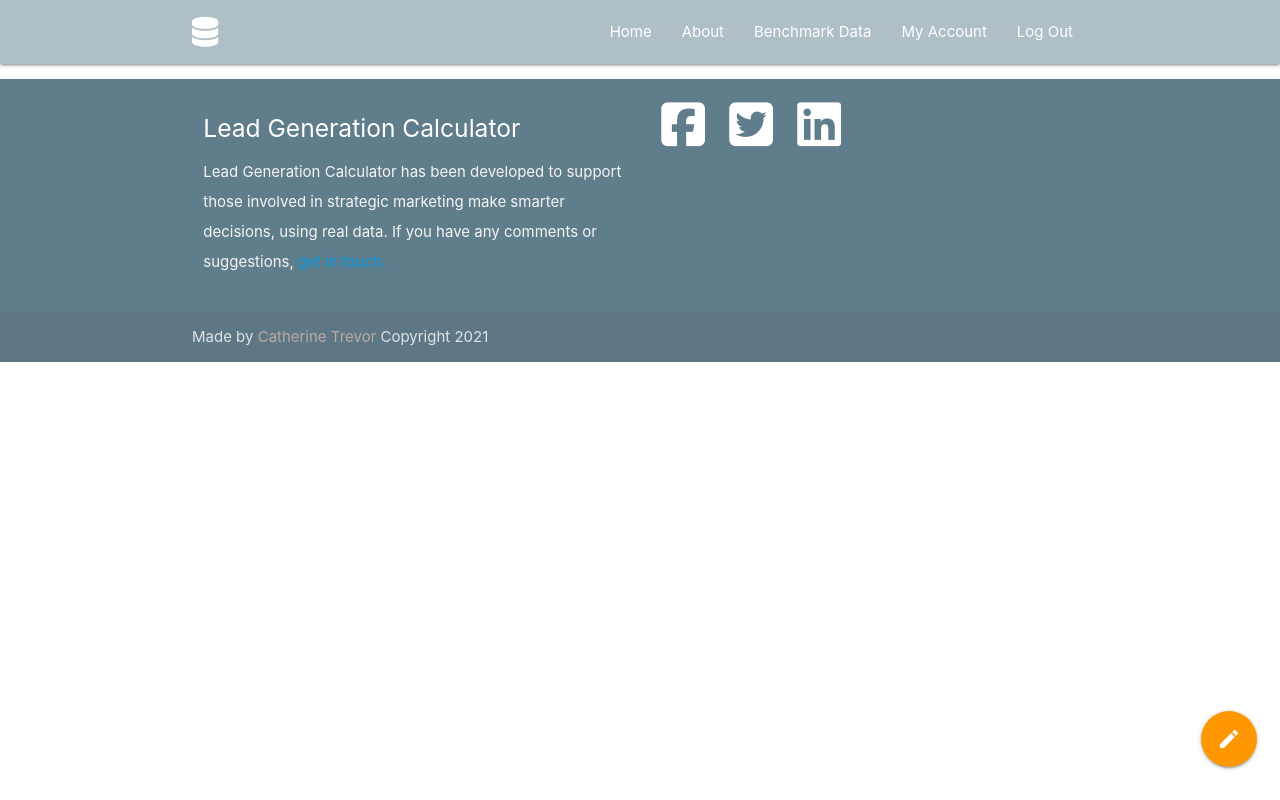
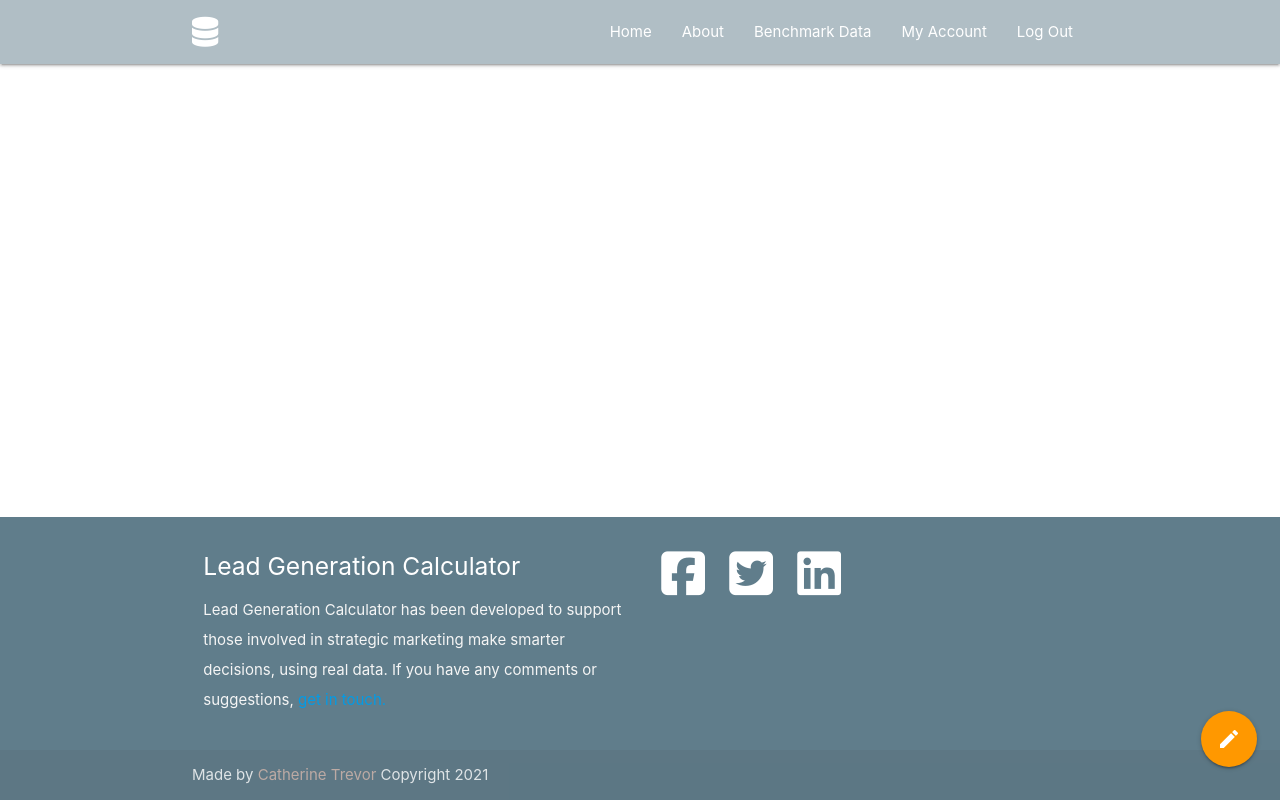
Before and after one commit to CatherineTrevor/lead-generator-calculator, a Flask app: page /account_profile in a window 1280 px wide. Run offline with Flask 2, Linux system fonts and the light colour scheme; the visitor is signed in with stand-in values (Sample User, id 1); a database or web service that is not in the repository returns one stand-in record (values such as "Sample title"); data that the repository does not hold is empty; some libraries are stand-ins or nearby versions.

Commit message:
update css to fix footer to bottom of log in and sign up pages

```diff
--- a/static/css/style.css
+++ b/static/css/style.css
@@ -7,8 +7,7 @@
  * Modified for lead-generation-calculator
  */
 
-
- /***Navigation***/
+/***Navigation***/
 nav ul a,
 nav .brand-logo {
   color: #444;
@@ -28,6 +27,14 @@
 
 /***General***/
 
+body {
+  display: flex;
+  min-height: 100vh;
+  flex-direction: column;
+}
+main {
+  flex: 1 0 auto;
+}
 .icon-block {
   padding: 0 15px;
 }
--- a/templates/base.html
+++ b/templates/base.html
@@ -16,6 +16,7 @@
     <title>Lead Generator Calculator</title>
   </head>
   <body>
+    <header>
       <!-- top navbar-->
       <nav class="blue-grey lighten-3" role="navigation">
         <div class="nav-wrapper container">
@@ -56,6 +57,8 @@
           <a href="#" data-target="nav-mobile" class="sidenav-trigger"><i class="material-icons">menu</i></a>
         </div>
       </nav>
+    </header>
+    <main>
       <!--main content-->
       {% block content %}
       {% endblock%}
@@ -70,6 +73,7 @@
           <li><a href="{{ url_for('contact_us') }}" class="btn-floating orange lighten-1" title="Get in touch"><i class="material-icons">mail</i></a></li>
         </ul>
       </div>
+    </main>
     <!--footer-->
     <footer class="page-footer blue-grey">
       <div class="container">
```
Also changed, not shown: static/css/materialize.css. Lines whose indentation alone changed are shown as unchanged.
